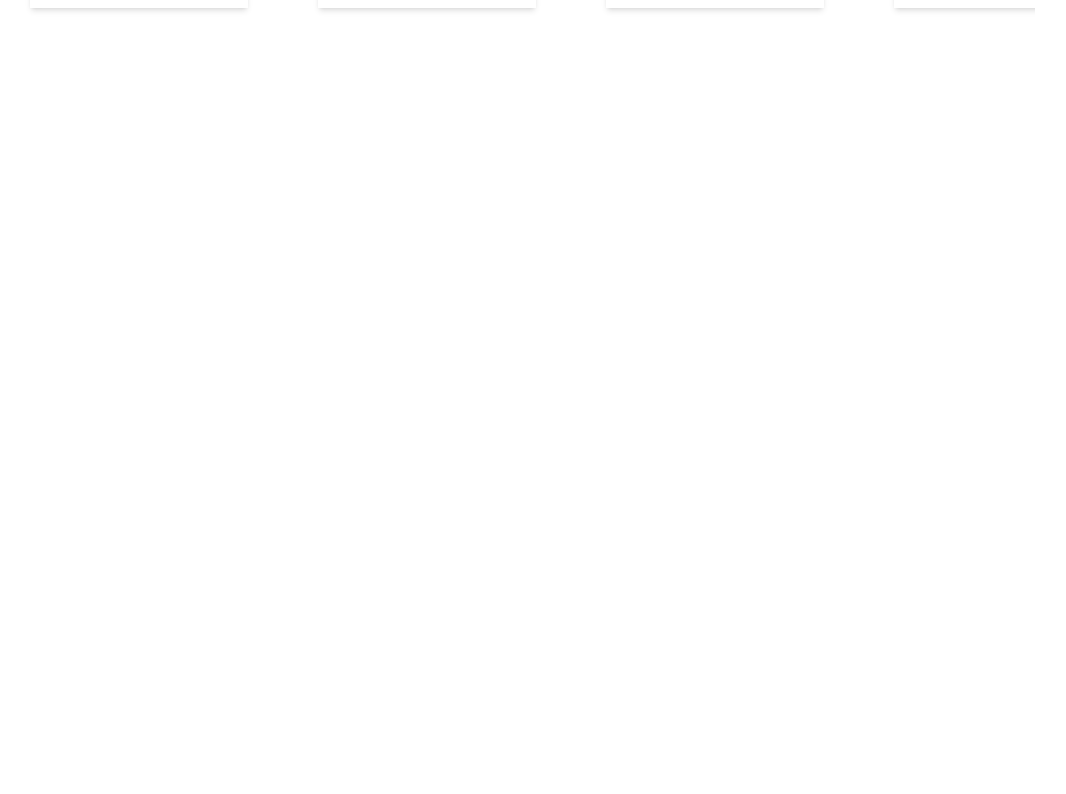
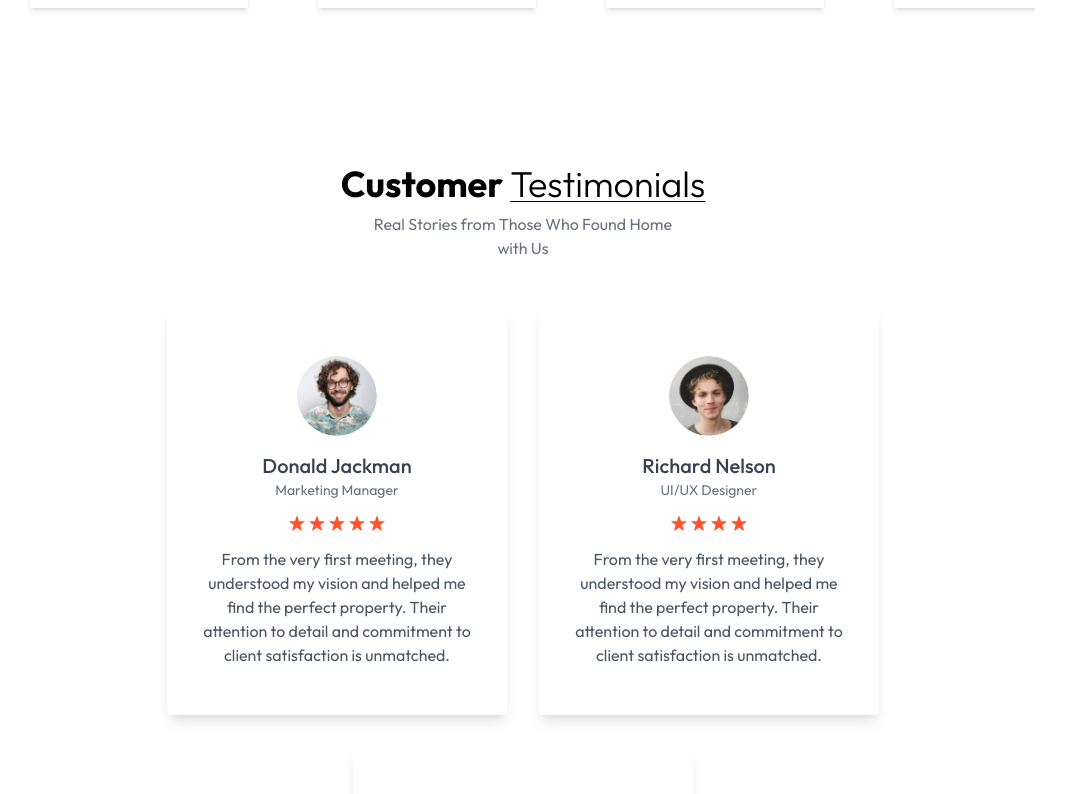
Before and after one commit to adupoku71/real-estate-app, a React (Vite) app: page / in a window 1280 px wide. Shown: the part 2324-3118 px from the top of the page, without its empty margins (117-1183 px from the left). Before the commit the page ends 2448 px from the top, so only its background shows below. Built offline with nearby package versions, Linux system fonts and the light colour scheme.

Commit message:
finished up testimonials section

```diff
--- a/index.html
+++ b/index.html
@@ -1,5 +1,5 @@
 <!DOCTYPE html>
-<html lang="en">
+<html lang="en" class="scroll-smooth">
   <head>
     <meta charset="UTF-8" />
     <link
--- a/src/App.tsx
+++ b/src/App.tsx
@@ -1,6 +1,7 @@
 import { About } from "./components/About";
 import { Header } from "./components/Header";
 import { Projects } from "./components/Projects";
+import { Testimonials } from "./components/Testimonials";
 
 function App() {
   return (
@@ -8,6 +9,7 @@ function App() {
       <Header />
       <About />
       <Projects />
+      <Testimonials />
     </div>
   );
 }
--- /dev/null
+++ b/src/components/Testimonials.tsx
@@ -0,0 +1,45 @@
+import { assets, testimonialsData } from "../assets/assets";
+
+export const Testimonials = () => {
+  return (
+    <section
+      className="container mx-auto py-10 lg:px-32 w-full overflow-hidden"
+      id="Testimonials"
+    >
+      <h1 className="text-2xl sm:text-4xl font-bold mb-2 text-center">
+        Customer{" "}
+        <span className="underline underline-offset-4 decoration-1 under font-light">
+          Testimonials
+        </span>
+      </h1>
+      <p className="text-center text-gray-500 mb-12 max-w-80 mx-auto">
+        Real Stories from Those Who Found Home with Us
+      </p>
+
+      <div className="flex flex-wrap justify-center gap-8">
+        {testimonialsData.map((testimonial, index) => (
+          <div
+            key={index}
+            className="max-w-[340px] shadow-lg rounded px-8 py-12 text-center"
+          >
+            <img
+              className="w-20 h-20 rounded-full mx-auto mb-4"
+              src={testimonial.image}
+              alt={testimonial.alt}
+            />
+            <h2 className="text-xl text-gray-700 font-medium">
+              {testimonial.name}
+            </h2>
+            <p className="text-gray-500 mb-4 text-sm">{testimonial.title}</p>
+            <div className="flex justify-center gap-1 text-red-500 mb-4">
+              {Array.from({ length: testimonial.rating }, (_item, index) => (
+                <img key={index} src={assets.star_icon} alt="" />
+              ))}
+            </div>
+            <p className="text-gray-600">{testimonial.text}</p>
+          </div>
+        ))}
+      </div>
+    </section>
+  );
+};
```
Also changed, not shown: 5 other files (tests, documents, lock files or other folders).
